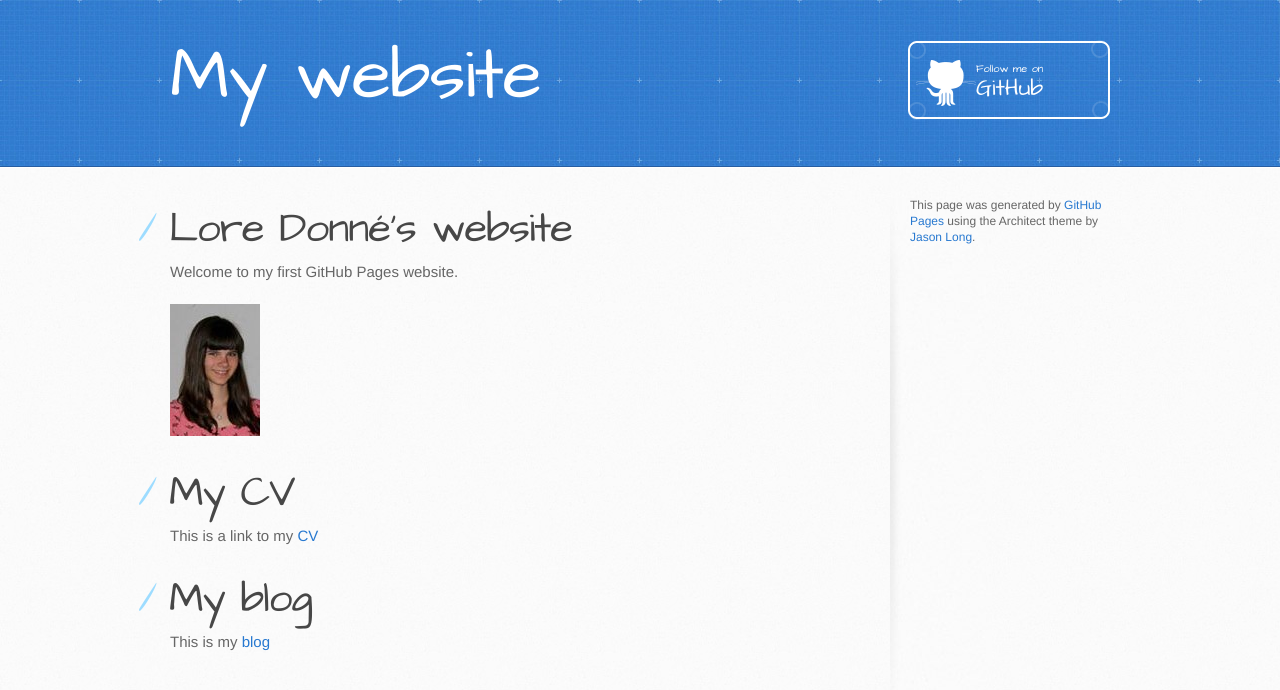
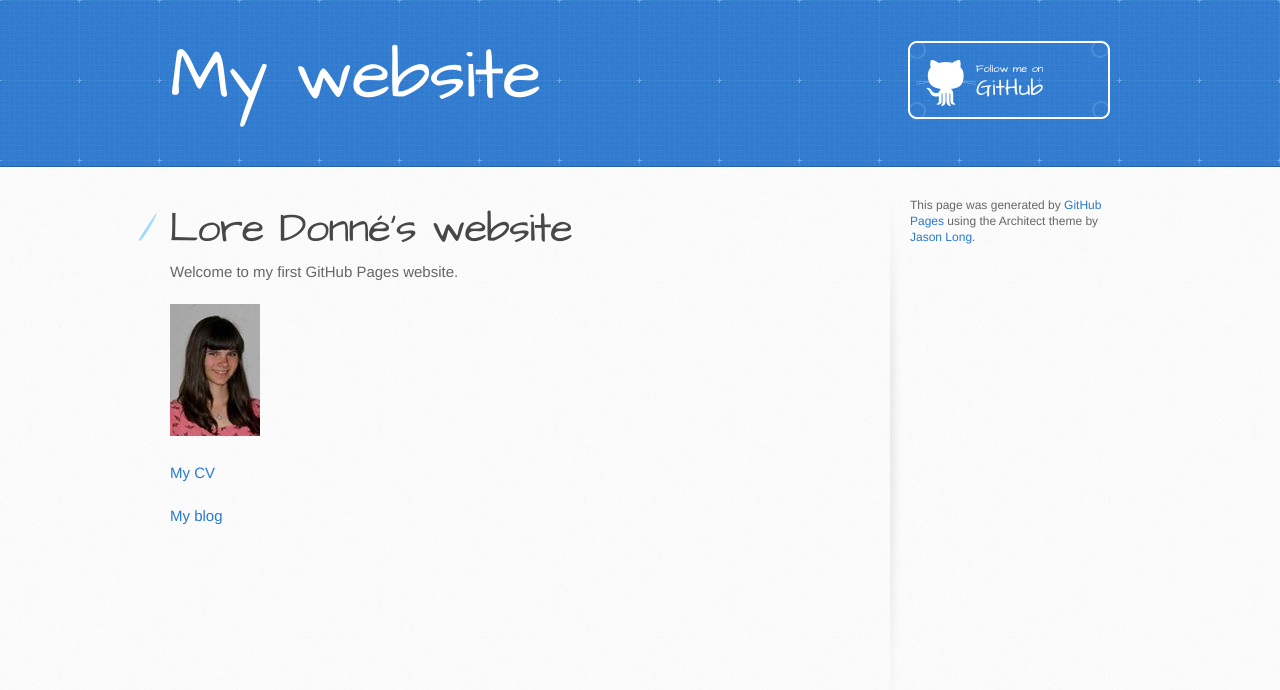
Before and after one commit to LoreDonne/loredonne.github.io, a Jekyll site: the page built from index.md, in a window 1280 px wide. Shown: the top 690 px of the page. Built offline with Jekyll 4.4.1, drawn with Linux system fonts in a browser that asks for light colours.

Commit message:
Update index.md

```diff
--- a/index.md
+++ b/index.md
@@ -6,8 +6,6 @@ Welcome to my first GitHub Pages website.
 
 ![Link to picture](images/foto.jpg)
 
-# My CV
-This is a link to my [CV](cv)
+[My CV](cv)
 
-# My blog
-This is my [blog](blog)
+[My blog](blog)
```
